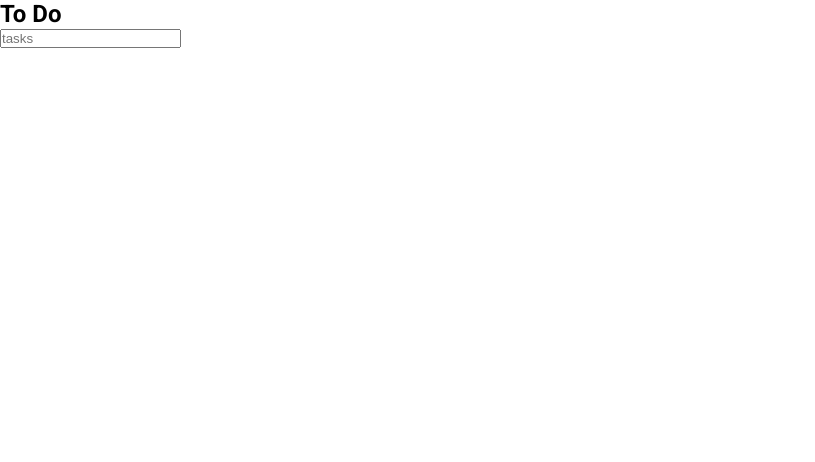
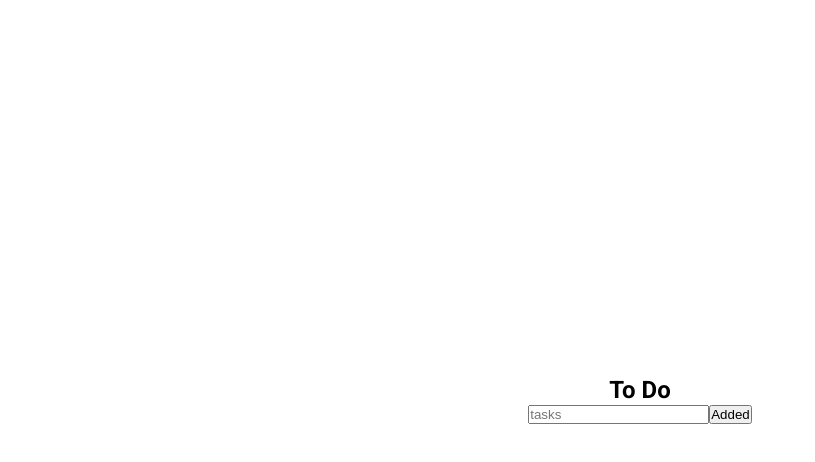
Before and after one commit to RaissaVasconcelos/To-Do-List, a React (Vite) app in the folder app/web/: page /home in a window 1280 px wide. Shown: the top 462 px of the page, without its empty margins (0-815 px from the left). Built offline with nearby package versions, Linux system fonts and the light colour scheme.

Commit message:
style: home Component

```diff
--- /dev/null
+++ b/app/web/src/pages/Home.module.css
@@ -0,0 +1,8 @@
+.container {
+  display: flex;
+  flex-direction: column;
+  justify-content: center;
+  align-items: center;
+  height: 100vh;
+  width: vw;
+}
--- a/app/web/src/pages/Home.tsx
+++ b/app/web/src/pages/Home.tsx
@@ -1,6 +1,7 @@
 import { useForm, SubmitHandler } from 'react-hook-form'
 import * as z from 'zod'
 import { zodResolver } from '@hookform/resolvers/zod'
+import styles from './Home.module.css'
 
 const InputSchema = z.object({
   input: z.string().min(3, { message: 'Required min 3 letters' })
@@ -16,7 +17,7 @@ export default function Home() {
   }
 
   return (
-    <main>
+    <main className={styles.container}>
       <h2>To Do</h2>
       <form onSubmit={handleSubmit(onSubmit)}>
         <label htmlFor="input_id">
@@ -27,6 +28,7 @@ export default function Home() {
             { ...register('input') }
           />
         </label>
+        <button type='submit'>Added</button>
       </form>
     </main>
   )
```
